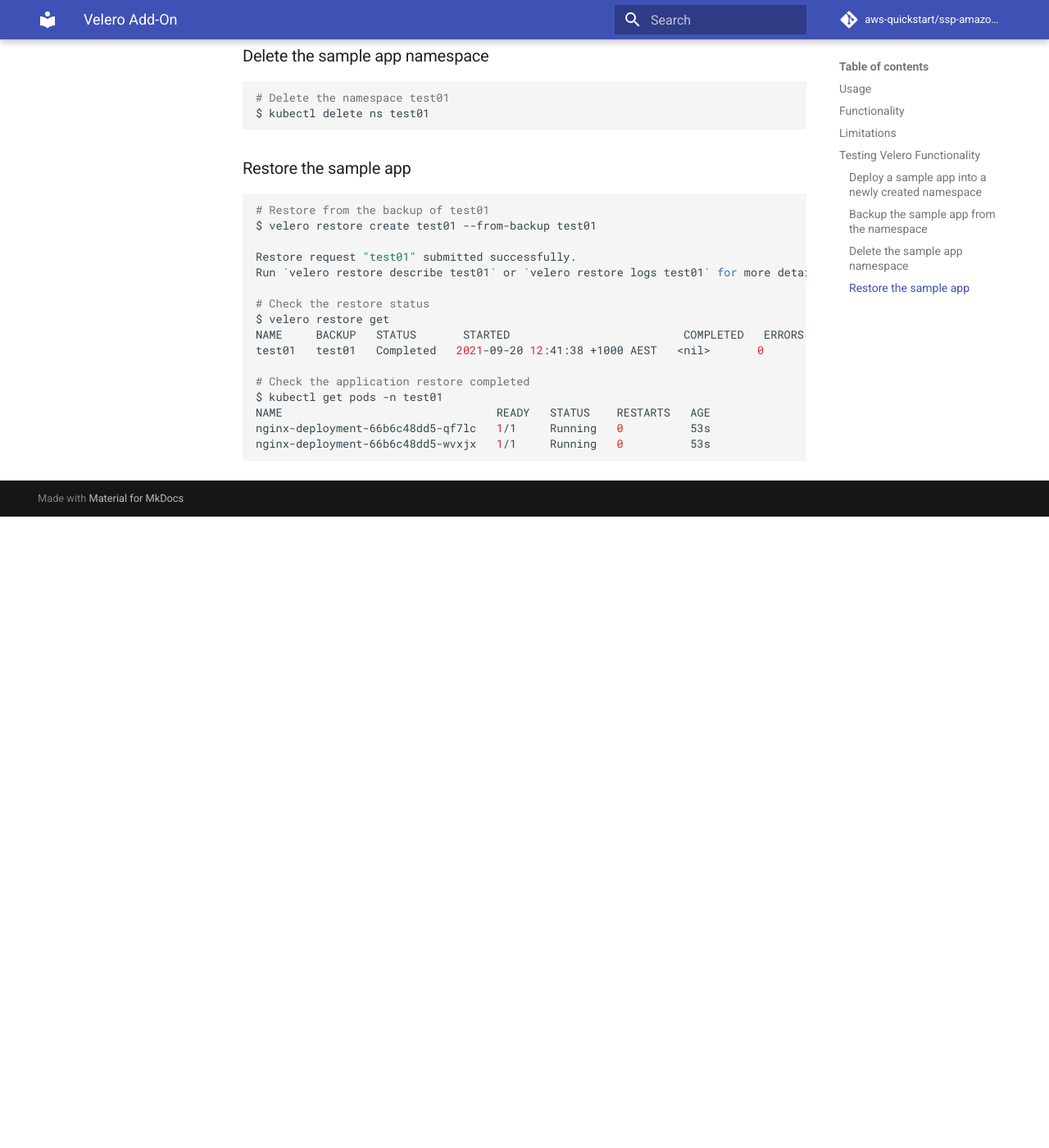
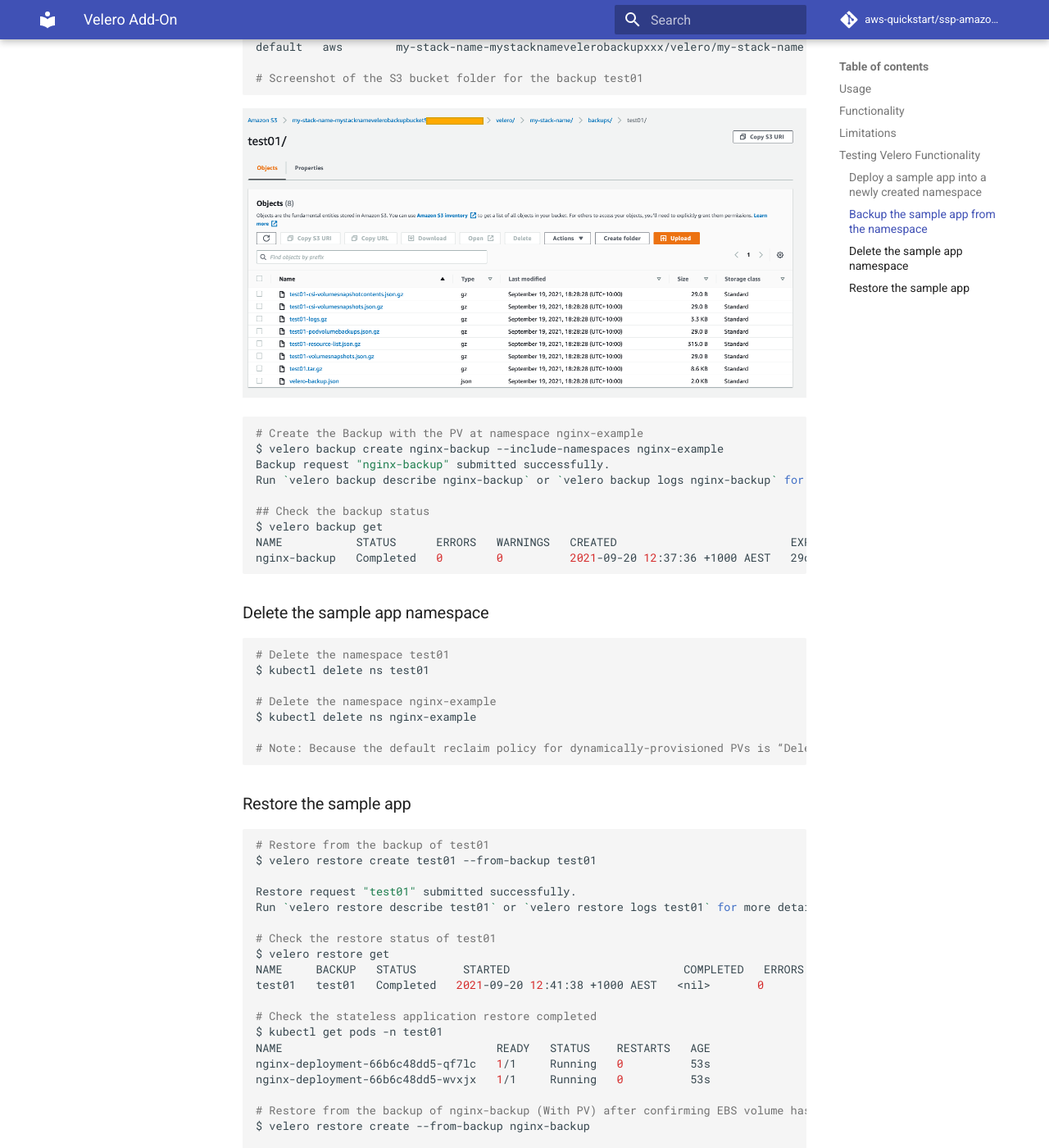
Before and after one commit to aws-quickstart/cdk-eks-blueprints, an MkDocs documentation site: the page built from docs/addons/velero.md, in a window 1280 px wide and 1400 px high, scrolled down 3388 px. Shown: the whole window at 82% size. Built offline with MkDocs 1.6.1 and Material for MkDocs 9.7.7, drawn with Linux system fonts in a browser that asks for light colours; comment, search, counter and statistics services are not loaded; before the commit the page ends 4018 px from its top, so only the background shows below that; some of the changed text lies outside the part shown.

Commit message:
update the backup and restore with EBS volume attached

````diff
--- a/docs/addons/velero.md
+++ b/docs/addons/velero.md
@@ -73,7 +73,7 @@
 $ kubectl create ns test01
 namespace/test01 created
 
-# Deploy the Nginx applications on to namespace test01
+# Deploy the Nginx Stateless applications on to namespace test01
 $ kubectl apply -f https://k8s.io/examples/application/deployment.yaml -n test01
 deployment.apps/nginx-deployment created
 
@@ -82,7 +82,25 @@
 NAME                                READY   STATUS    RESTARTS   AGE
 nginx-deployment-66b6c48dd5-qf7lc   1/1     Running   0          53s
 nginx-deployment-66b6c48dd5-wvxjx   1/1     Running   0          53s
+
+# Deploy the Stateful Nginx Application with PV to namespace nginx-example
+$ kubectl apply -f https://raw.githubusercontent.com/vmware-tanzu/velero/main/examples/nginx-app/with-pv.yaml
+namespace/nginx-example created
+persistentvolumeclaim/nginx-logs created
+deployment.apps/nginx-deployment created
+service/my-nginx created
+
+# Check the application and PV
+$ kubectl get pods -n nginx-example
+NAME                               READY   STATUS    RESTARTS   AGE
+nginx-deployment-66689547d-4mqsd   2/2     Running   0          106s
+haofeif@a483e70791e6 ~ $ kubectl get pv -n nginx-example
+NAME                                       CAPACITY   ACCESS MODES   RECLAIM POLICY   STATUS   CLAIM                      STORAGECLASS   REASON   AGE
+pvc-73498192-6571-4e31-b455-e7e7efbf2fb7   1Gi        RWO            Delete           Bound    nginx-example/nginx-logs   gp2                     110s
+
+## EBS Volume got created
 ```
+![EBS_Volume_Screenshot](../assets/images/velero_ebs_volume.png)
 
 ### Backup the sample app from the namespace
 
@@ -90,7 +108,7 @@
 - The backup will be created into the S3 bucket created or specified by the users.
 
 ```bash
-# Create the backup
+# Create the backup for stateless app at namespace test01
 $ velero backup create test01 --include-namespaces test01
 Backup request "test01" submitted successfully.
 Run `velero backup describe test01` or `velero backup logs test01` for more details.
@@ -116,12 +134,29 @@
 ```
 ![VeleroBackupScreenshot](../assets/images/velero_backup_S3_bucket.png)
 
+```bash
+# Create the Backup with the PV at namespace nginx-example
+$ velero backup create nginx-backup --include-namespaces nginx-example
+Backup request "nginx-backup" submitted successfully.
+Run `velero backup describe nginx-backup` or `velero backup logs nginx-backup` for more details.
+
+## Check the backup status
+$ velero backup get
+NAME           STATUS      ERRORS   WARNINGS   CREATED                          EXPIRES   STORAGE LOCATION   SELECTOR
+nginx-backup   Completed   0        0          2021-09-20 12:37:36 +1000 AEST   29d       default            <none>
+```
+
 
 ### Delete the sample app namespace
 
 ```bash
 # Delete the namespace test01
 $ kubectl delete ns test01
+
+# Delete the namespace nginx-example
+$ kubectl delete ns nginx-example
+
+# Note: Because the default reclaim policy for dynamically-provisioned PVs is “Delete”, these commands should trigger AWS to delete the EBS Volume that backs the PV. Deletion is asynchronous, so this may take some time.
 ```
 
 ### Restore the sample app
@@ -133,14 +168,34 @@
 Restore request "test01" submitted successfully.
 Run `velero restore describe test01` or `velero restore logs test01` for more details.
 
-# Check the restore status
+# Check the restore status of test01
 $ velero restore get
 NAME     BACKUP   STATUS       STARTED                          COMPLETED   ERRORS   WARNINGS   CREATED                          SELECTOR
 test01   test01   Completed   2021-09-20 12:41:38 +1000 AEST   <nil>       0        0          2021-09-20 12:41:36 +1000 AEST   <none>
 
-# Check the application restore completed
+# Check the stateless application restore completed
 $ kubectl get pods -n test01
 NAME                                READY   STATUS    RESTARTS   AGE
 nginx-deployment-66b6c48dd5-qf7lc   1/1     Running   0          53s
 nginx-deployment-66b6c48dd5-wvxjx   1/1     Running   0          53s
+
+# Restore from the backup of nginx-backup (With PV) after confirming EBS volume has been deleted successfully
+$ velero restore create --from-backup nginx-backup
+
+# Check the Restore status
+$ velero restore get
+NAME                          BACKUP         STATUS      STARTED                          COMPLETED                        ERRORS   WARNINGS   CREATED                          SELECTOR
+nginx-backup-20210920124336   nginx-backup   Completed   2021-09-20 12:43:42 +1000 AEST   2021-09-20 12:43:45 +1000 AEST   0        0          2021-09-20 12:43:40 +1000 AEST   <none>
+
+# Check the status of pod and PV in namespace nginx-example
+$ kubectl get pods -n nginx-example
+NAME                               READY   STATUS    RESTARTS   AGE
+nginx-deployment-66689547d-4mqsd   2/2     Running   0          2m12s
+
+$ kubectl get pv -n nginx-example
+NAME                                       CAPACITY   ACCESS MODES   RECLAIM POLICY   STATUS   CLAIM                      STORAGECLASS   REASON   AGE
+pvc-73498192-6571-4e31-b455-e7e7efbf2fb7   1Gi        RWO            Delete           Bound    nginx-example/nginx-logs   gp2                     2m22s
+
+# EBS Volume is back
 ```
+![VeleroRestoreEBSScreenshot](../assets/images/velero_ebs_volume_afterrestore.png)
````
Also changed, not shown: docs/assets/images/velero_ebs_volume.png (added), docs/assets/images/velero_ebs_volume_afterrestore.png (added).
